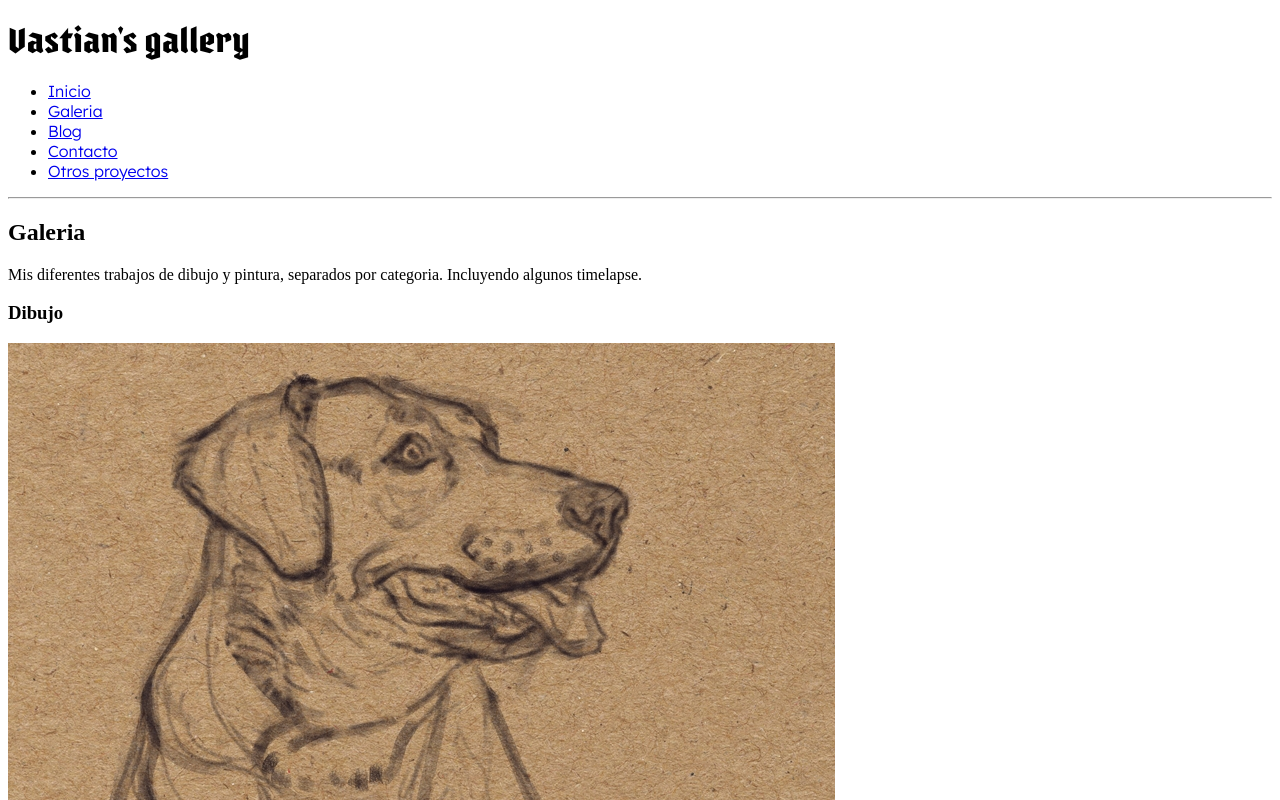
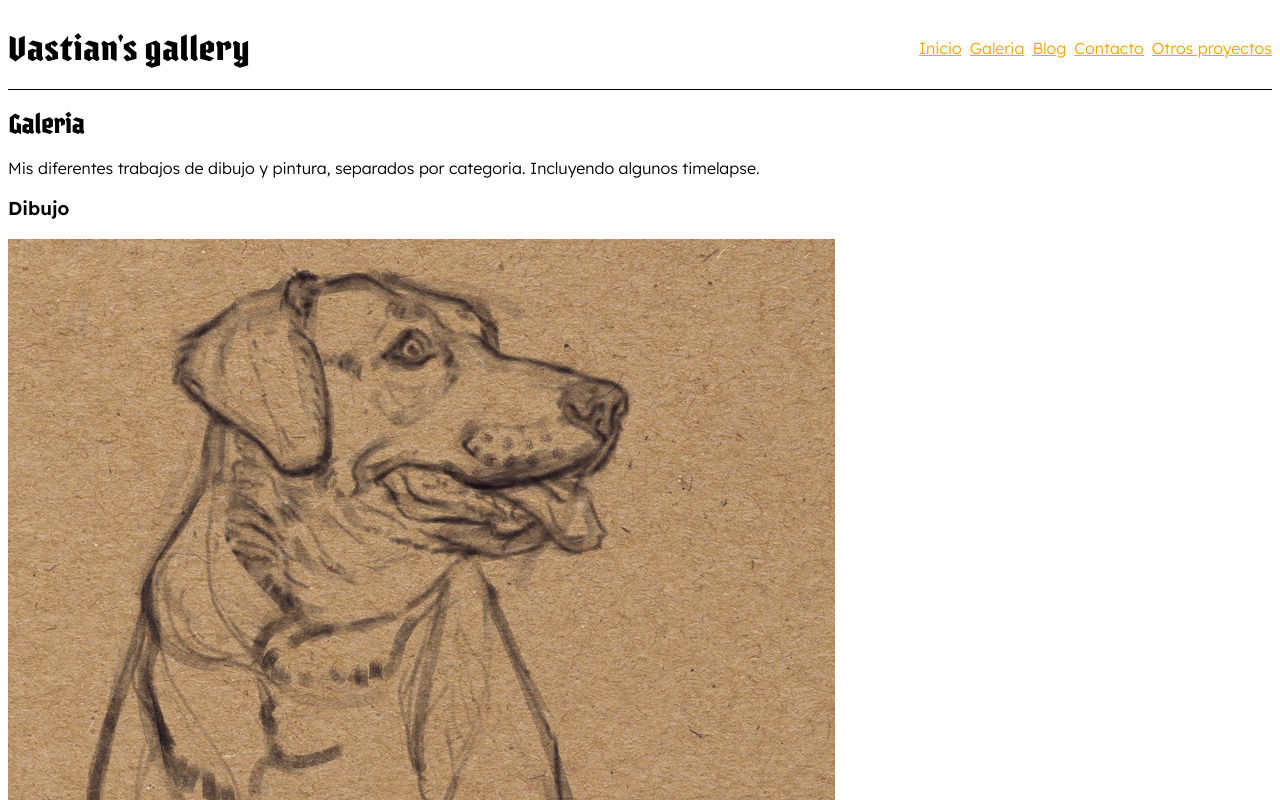
Before and after one commit to se645t14n/PreEntrega2-Zysman, a plain HTML site: page pages/galeria.html in a window 1280 px wide. Shown: the top 800 px of the page. Drawn offline with Linux system fonts and the light colour scheme.

Commit message:
Added flex containers and changed fonts

```diff
--- a/css/galeria.css
+++ b/css/galeria.css
@@ -8,10 +8,54 @@
     src: url("../fonts/Varna-Regular.otf")
 }
 
+header {
+    display: flex;
+    flex-direction: row;
+    justify-content: space-between;
+    align-items: center;
+    border: solid 1px black;
+    border-width: 0 0 1px 0;
+}
+
 h1 {
     font-family: "varna-bold";
 }
 
+h2 {
+    font-family: "varna-regular";
+}
+
+h3 {
+    font-family: 'Lexend';
+    font-weight: 600;
+}
+
+p {
+    font-family: 'Lexend';
+    font-weight: 300;
+}
+
+ul {
+    list-style-type: none;
+    display: flex;
+    flex-flow: row wrap;
+}
+
 li {
     font-family: 'Lexend';
+    padding-left: 0.5rem;
 }
+
+a {
+    color: orange;
+}
+
+footer {
+    border: solid 1px black;
+    border-width: 1px 0 0 0;
+}
+
+.nav--footer {
+    display: flex;
+    justify-content: center;
+}
--- a/pages/galeria.html
+++ b/pages/galeria.html
@@ -7,7 +7,7 @@
     <title>Galeria</title>
     <link rel="shortcut icon" href="../images/favicon.png">
     <link href="../css/galeria.css" rel="stylesheet">
-    <link href="https://fonts.googleapis.com/css2?family=Lexend:wght@300&display=swap" rel="stylesheet">
+    <link href="https://fonts.googleapis.com/css2?family=Lexend:wght@300;600&display=swap" rel="stylesheet">
 </head>
 <body>
     <header>
@@ -22,7 +22,6 @@
             </ul>
         </nav>
     </header>
-    <hr>
     <main>
         <section>
             <h2>Galeria</h2>
@@ -37,10 +36,9 @@
             <img src="../images/img-3.jpg" alt="">
         </section>
     </main>
-    <hr>
     <footer>
         <nav>
-            <ul>
+            <ul class="nav--footer">
                 <li><a href="../index.html">Inicio</a></li>
                 <li><a href="galeria.html">Galeria</a></li>
                 <li><a href="blog.html">Blog</a></li>
```
